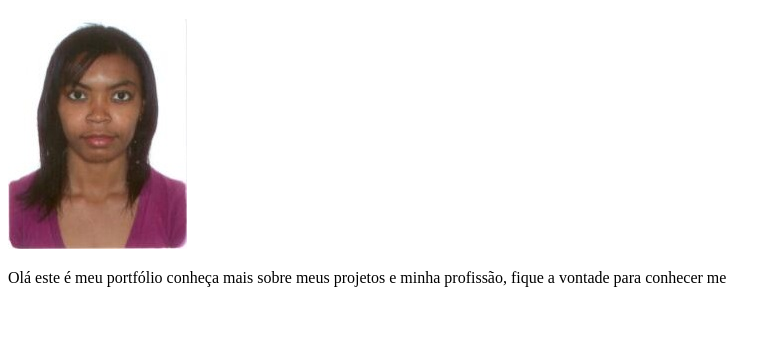
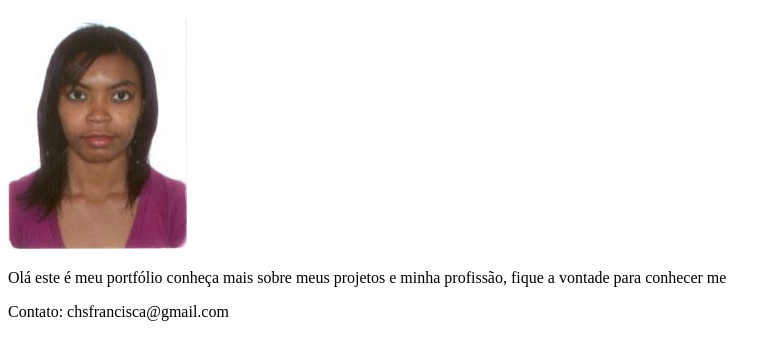
Before and after one commit to fchsantos/fchsantos.github.io, a plain HTML site: page index.html in a window 1280 px wide. Shown: the part 61-420 px from the top of the page, without its empty margins (0-781 px from the left). Drawn offline with Linux system fonts and the light colour scheme.

Commit message:
contato adicionado

```diff
--- a/index.html
+++ b/index.html
@@ -8,5 +8,6 @@
 	<h1>Meu Portfólio</h1>
 	<img src="img/fotodoc.jpg">
 	<p>Olá este é meu portfólio conheça mais sobre meus projetos e minha profissão, fique a vontade para conhecer me </p>
+	<p>Contato: chsfrancisca@gmail.com</p>
 </body>
 </html>
```
